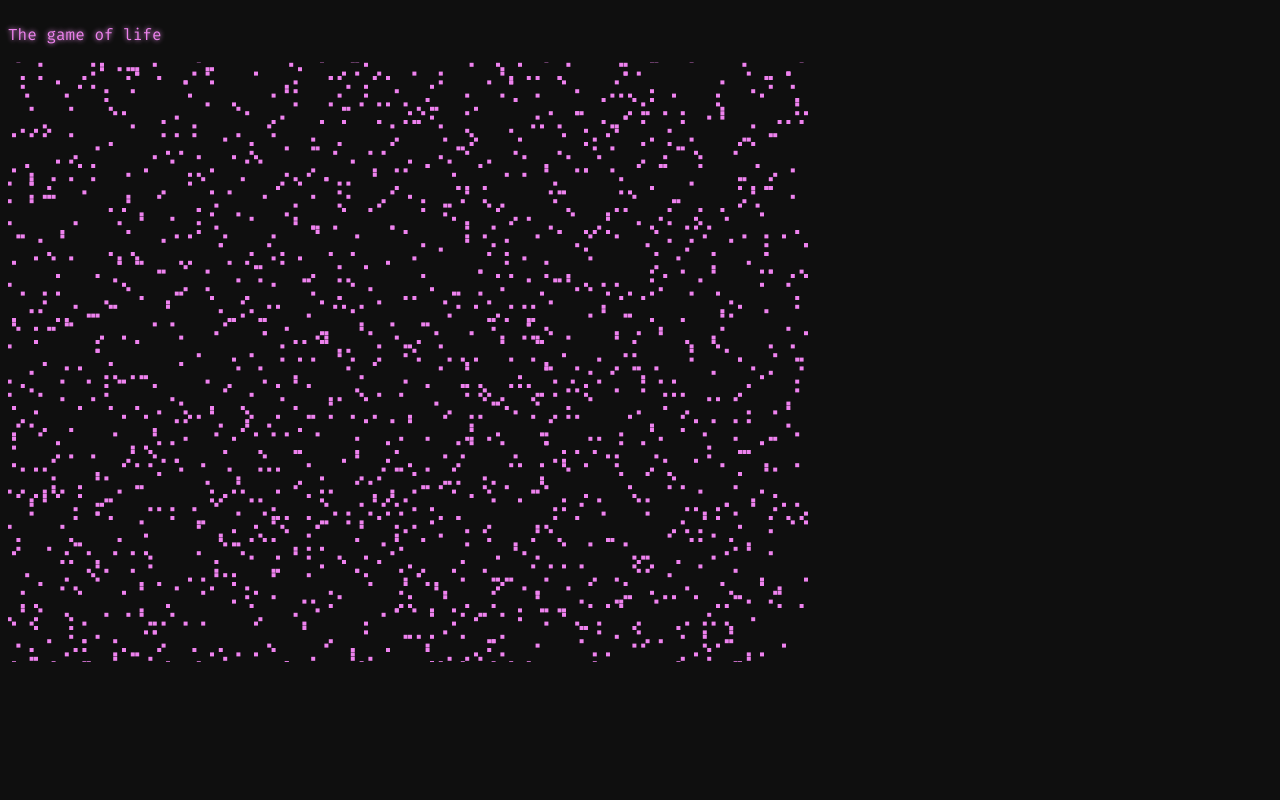
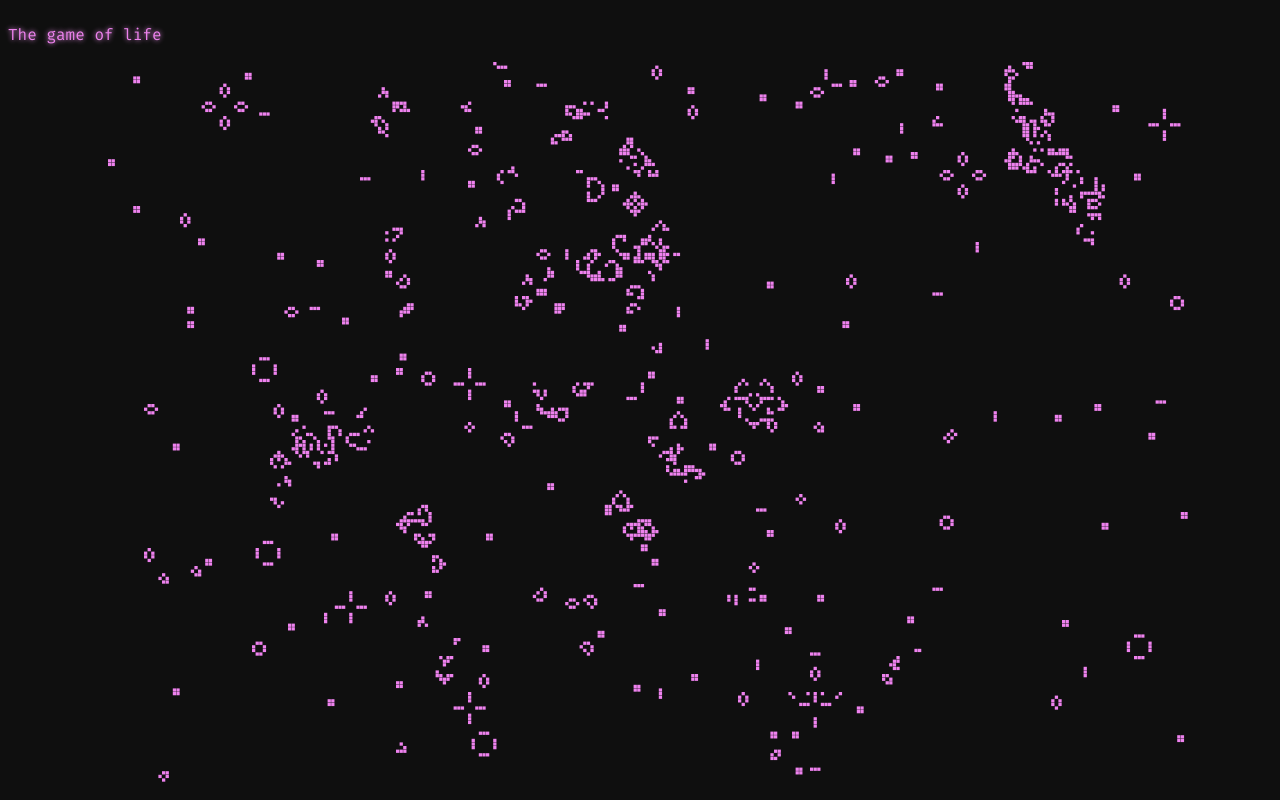
Before and after one commit to aadroher/armandadroher_name, a React app: page / in a window 1280 px wide. Built offline with nearby package versions, Linux system fonts and the light colour scheme.

Commit message:
Adds basic svg rendering

```diff
--- a/src/game-of-life/game-of-life.tsx
+++ b/src/game-of-life/game-of-life.tsx
@@ -1,5 +1,5 @@
 import React, { useRef, useEffect, useState } from 'react';
-import { createCells, createWorld, evolve } from './world';
+import { createCells, createWorld, evolve, getWorldAliveCells } from './world';
 
 const initialCoordinates: number[][] = [
   [0, 0],
@@ -7,13 +7,36 @@ const initialCoordinates: number[][] = [
   [-1, 0],
 ];
 
+const ticksPerSecond = 12;
+
+type UseInterval = (callback: Function, delay: number) => void;
+const useInterval: UseInterval = (callback, delay) => {
+  const savedCallback = useRef(callback);
+
+  // Remember the latest callback.
+  useEffect(() => {
+    savedCallback.current = callback;
+  }, [callback]);
+
+  // Set up the interval.
+  useEffect(() => {
+    const tick = () => {
+      savedCallback.current();
+    };
+    if (delay !== null) {
+      const id = setInterval(tick, delay);
+      return () => clearInterval(id);
+    }
+  }, [delay]);
+};
+
 type WorldDimensions = {
   width: number;
   height: number;
 };
 const worldDimensions: WorldDimensions = {
-  width: 200,
-  height: 150,
+  width: 300,
+  height: 200,
 };
 
 type GetRandomInt = (range: number) => number;
@@ -33,6 +56,9 @@ const getRandomCoordinates: GetRandomCoordinates = (
     getRandomInt(height),
   ]);
 
+const initialCells = createCells(getRandomCoordinates(worldDimensions, 5000));
+const initialWorld = createWorld(initialCells);
+
 type WorldSVG = React.FunctionComponent<{
   aliveCells: number[][];
   worldDimensions: WorldDimensions;
@@ -44,9 +70,11 @@ const WorldSVG: WorldSVG = ({
   <svg
     version="1.1"
     baseProfile="full"
-    width="800"
-    height="600"
-    viewBox={[-width / 2, -height / 2, width, height].join(' ')}
+    width="1280"
+    height="720"
+    viewBox={[-width / 2, -height / 2, width, height]
+      .map(x => x * 1.1)
+      .join(' ')}
     xmlns="http://www.w3.org/2000/svg"
   >
     {aliveCells.map(([column, row]) => (
@@ -66,13 +94,18 @@ const WorldSVG: WorldSVG = ({
 
 type GameOfLife = React.FunctionComponent<{}>;
 const GameOfLife: GameOfLife = () => {
-  const [aliveCells, setAliveCells] = useState(
-    getRandomCoordinates(worldDimensions, 2000)
-  );
+  const [world, setWorld] = useState(initialWorld);
+  useInterval(() => {
+    const newWorld = evolve(world);
+    setWorld(newWorld);
+  }, 1000 / ticksPerSecond);
   return (
     <>
       <p>The game of life</p>
-      <WorldSVG aliveCells={aliveCells} worldDimensions={worldDimensions} />
+      <WorldSVG
+        aliveCells={getWorldAliveCells(world)}
+        worldDimensions={worldDimensions}
+      />
     </>
   );
 };
--- a/src/game-of-life/world.ts
+++ b/src/game-of-life/world.ts
@@ -34,6 +34,17 @@ const createWorld: CreateWorld = cells => ({
     cells.map(({ point }) => serialisePoint(point))
   ),
 });
+
+type GetWorldAliveCells = (world: World) => number[][];
+const getWorldAliveCells: GetWorldAliveCells = ({
+  aliveCellSerialisedPoints,
+}) =>
+  [...aliveCellSerialisedPoints].map(serialisedPoint => {
+    const [column, row] = serialisedPoint
+      .split(',')
+      .map((n: string) => parseInt(n, 10));
+    return [column, row];
+  });
 
 type GetNeighbours = (cell: Cell) => Cell[];
 const neighbourMatrix: number[][] = [
@@ -91,4 +102,4 @@ const evolve: Evolve = world => {
   return createWorld(newAliveCells);
 };
 
-export { createWorld, createCells, evolve };
+export { createWorld, createCells, getWorldAliveCells, evolve };
```
Also changed, not shown: src/game-of-life/world-canvas.tsx (added).
